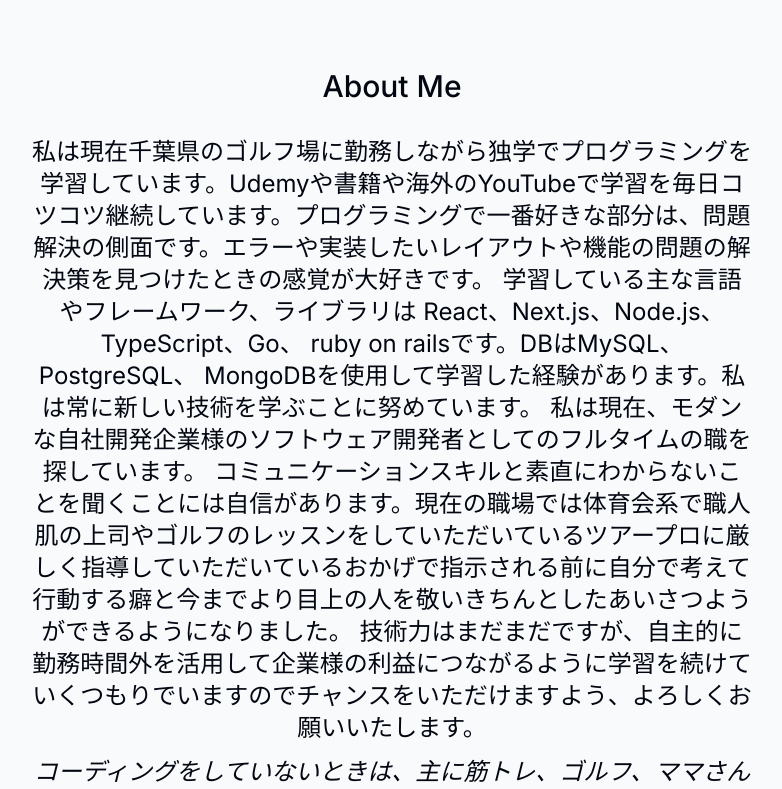
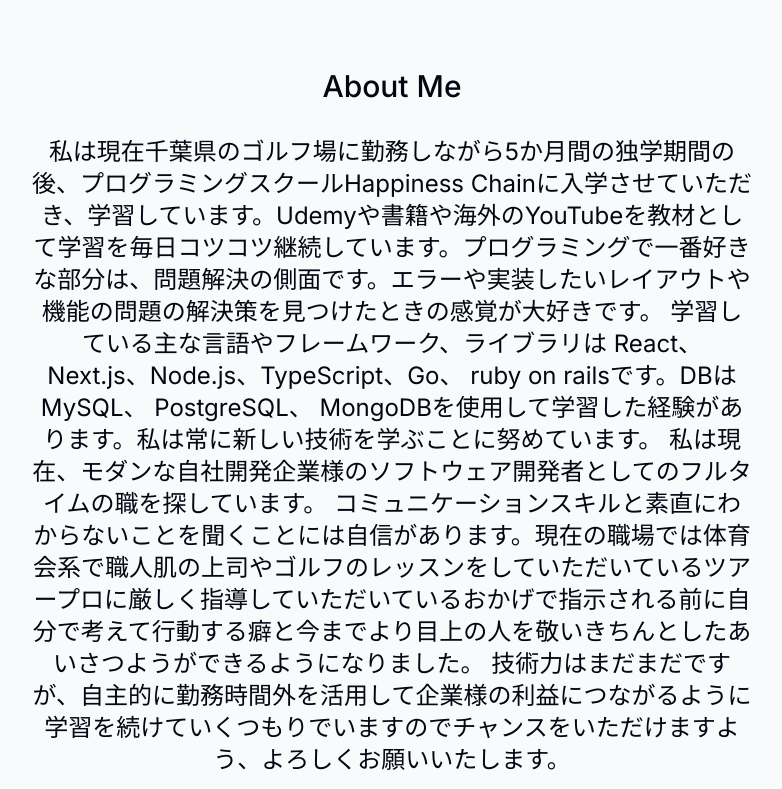
Before and after one commit to okuyama-code/portfolio-website, a Next.js app: page / in a window 1280 px wide. Shown: the part 1160-1949 px from the top of the page, without its empty margins (248-1030 px from the left). Built offline with nearby package versions, Linux system fonts and the light colour scheme; no server answers.

Commit message:
About Me 編集

```diff
--- a/components/about.tsx
+++ b/components/about.tsx
@@ -20,7 +20,7 @@
     >
       <SectionHeading>About me</SectionHeading>
       <p className="mb-3 text-2xl">
-        私は現在千葉県のゴルフ場に勤務しながら独学でプログラミングを学習しています。Udemyや書籍や海外のYouTubeで学習を毎日コツコツ継続しています。プログラミングで一番好きな部分は、問題解決の側面です。エラーや実装したいレイアウトや機能の問題の解決策を見つけたときの感覚が大好きです。 学習している主な言語やフレームワーク、ライブラリは React、Next.js、Node.js、TypeScript、Go、 ruby on railsです。DBはMySQL、 PostgreSQL、 MongoDBを使用して学習した経験があります。私は常に新しい技術を学ぶことに努めています。 私は現在、モダンな自社開発企業様のソフトウェア開発者としてのフルタイムの職を探しています。
+        私は現在千葉県のゴルフ場に勤務しながら5か月間の独学期間の後、プログラミングスクールHappiness Chainに入学させていただき、学習しています。Udemyや書籍や海外のYouTubeを教材として学習を毎日コツコツ継続しています。プログラミングで一番好きな部分は、問題解決の側面です。エラーや実装したいレイアウトや機能の問題の解決策を見つけたときの感覚が大好きです。 学習している主な言語やフレームワーク、ライブラリは React、Next.js、Node.js、TypeScript、Go、 ruby on railsです。DBはMySQL、 PostgreSQL、 MongoDBを使用して学習した経験があります。私は常に新しい技術を学ぶことに努めています。 私は現在、モダンな自社開発企業様のソフトウェア開発者としてのフルタイムの職を探しています。
         コミュニケーションスキルと素直にわからないことを聞くことには自信があります。現在の職場では体育会系で職人肌の上司やゴルフのレッスンをしていただいているツアープロに厳しく指導していただいているおかげで指示される前に自分で考えて行動する癖と今までより目上の人を敬いきちんとしたあいさつようができるようになりました。
         技術力はまだまだですが、自主的に勤務時間外を活用して企業様の利益につながるように学習を続けていくつもりでいますのでチャンスをいただけますよう、よろしくお願いいたします。
       </p>
```
